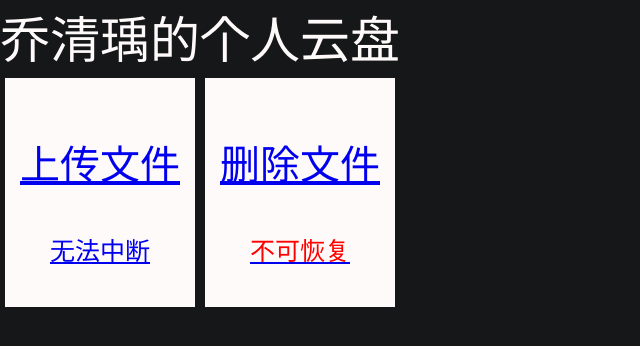
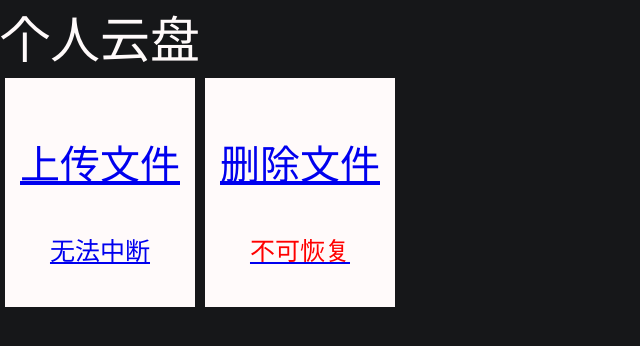
Before and after one commit to xqqy/tinydisk, a PHP site: page / in a window 1280 px wide. Shown: the top 346 px of the page, without its empty margins (0-640 px from the left). Run offline with PHP 8.4, Linux system fonts and the light colour scheme; data that the repository does not hold is empty.

Commit message:
外观修改 V1.0.0.1

```diff
--- a/index.php
+++ b/index.php
@@ -26,7 +26,7 @@ text-decoration: none;    }
 <title>文件系统</title>
 </head>
 <div style="height:10%;color:snow;font-size:50px">
-乔清瑀的个人云盘
+个人云盘
 </div>
 <div class="small">
 <a href="upload/">
```
